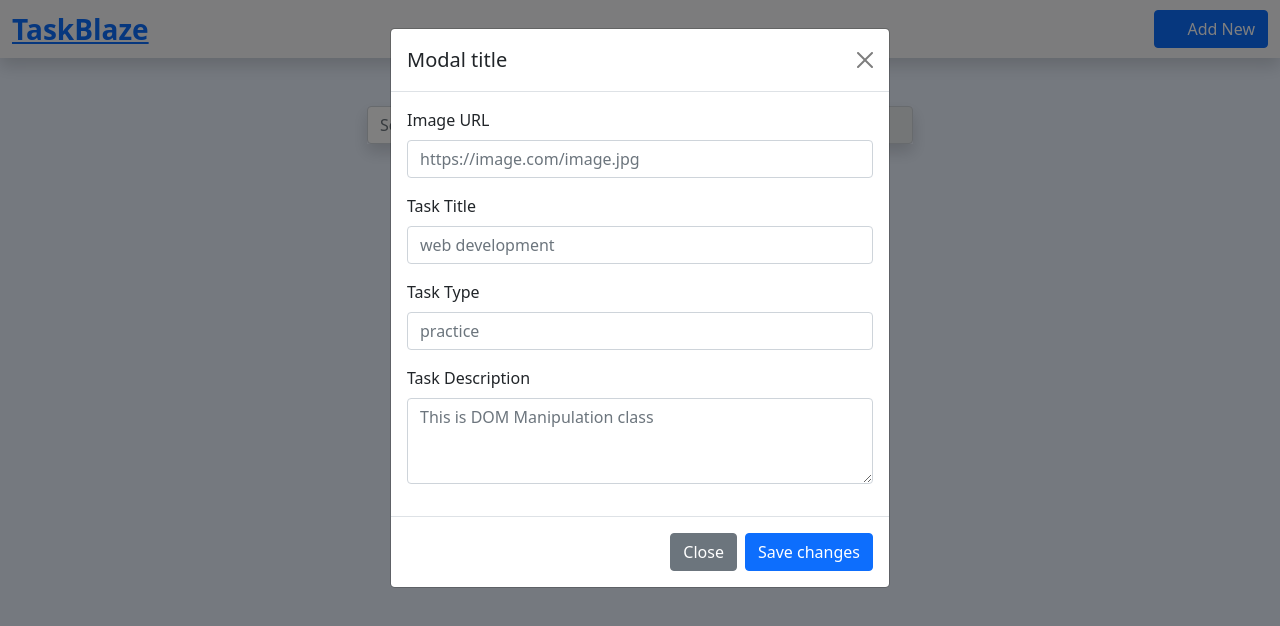
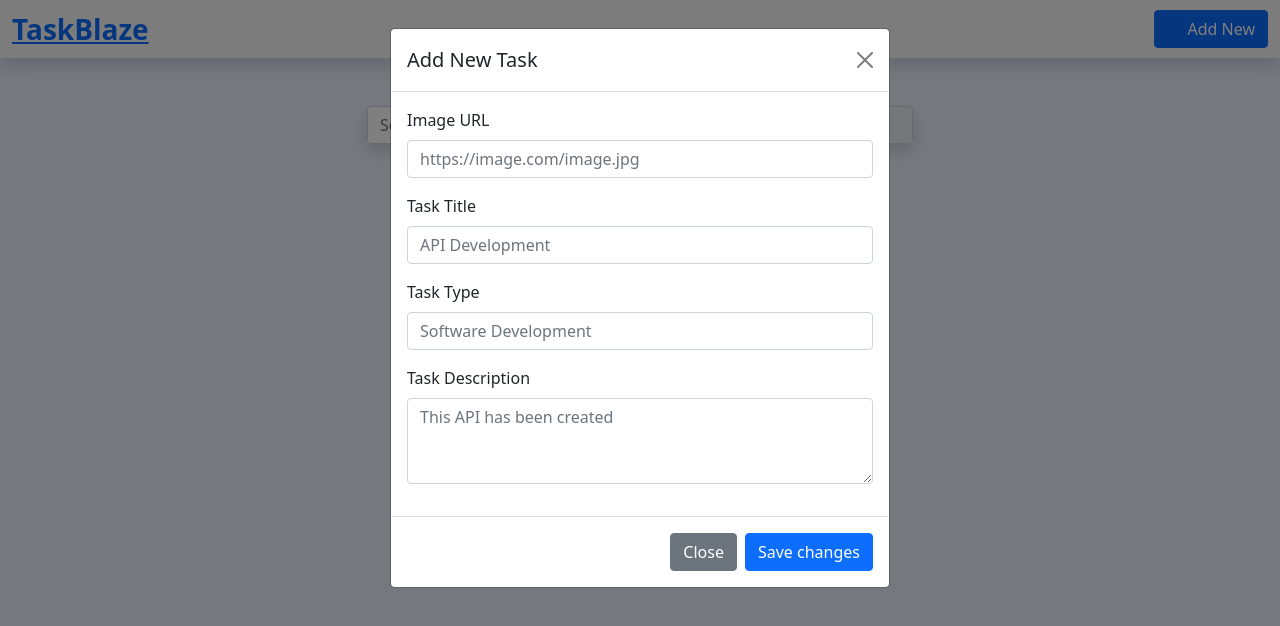
Before and after one commit to Aabidnabi/Task-Management-App, a plain HTML site: page index.html in a window 1280 px wide. Both pictures are taken after a click on the button "Add New". Drawn offline with nearby package versions, Linux system fonts and the light colour scheme.

Commit message:
form updated

```diff
--- a/index.html
+++ b/index.html
@@ -34,7 +34,7 @@
       <div class="modal-dialog">
         <div class="modal-content">
           <div class="modal-header">
-            <h5 class="modal-title" id="newTaskLabel">Modal title</h5>
+            <h5 class="modal-title" id="newTaskLabel">Add New Task</h5>
             <button
               type="button"
               class="btn-close"
@@ -58,7 +58,7 @@
                 type="text"
                 class="form-control"
                 id="taskTitle"
-                placeholder="web development"
+                placeholder="API Development"
               />
             </div>
             <div class="mb-3">
@@ -67,7 +67,7 @@
                 type="text"
                 class="form-control"
                 id="taskType"
-                placeholder="practice"
+                placeholder="Software Development"
               />
             </div>
             <div class="mb-3">
@@ -78,7 +78,7 @@
                 id="taskDescription"
                 class="form-control"
                 rows="3"
-                placeholder="This is DOM Manipulation class"
+                placeholder="This API has been created"
               ></textarea>
             </div>
           </div>
```
